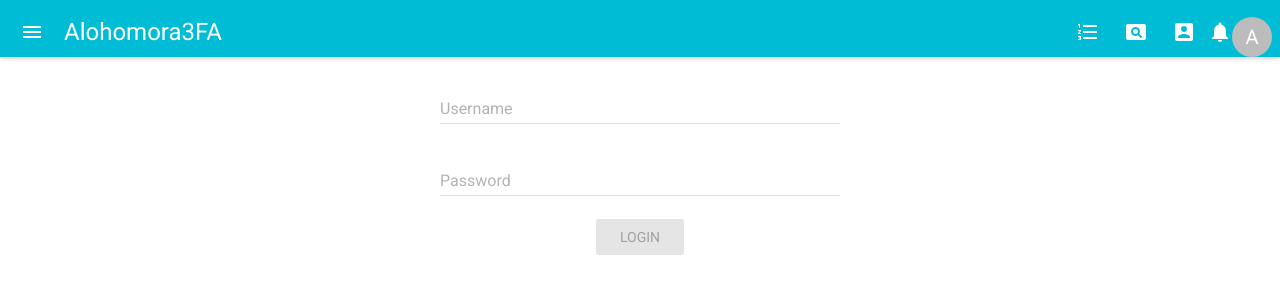
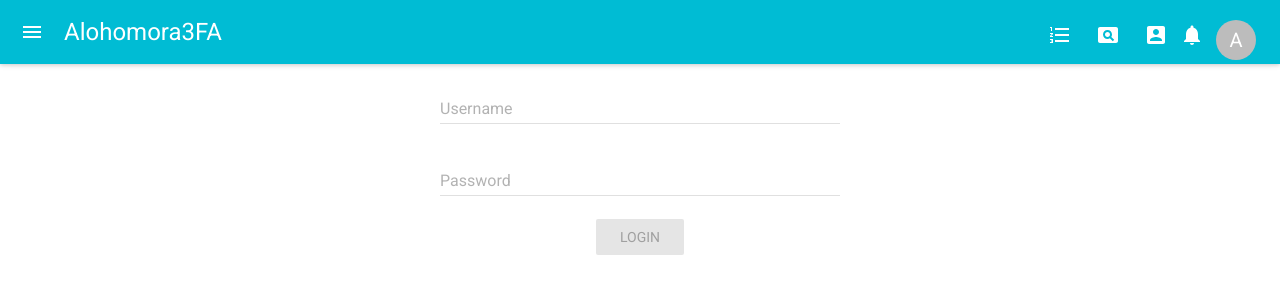
Before and after one commit to TheBigBangTeam/Alohomora-3FA, a React (Create React App) app in the folder client/: page / in a window 1280 px wide. Shown: the top 300 px of the page. Built offline with nearby package versions, Linux system fonts and the light colour scheme.

Commit message:
Fixed Avatar Issue
Fixed an issue where the avatar could not fit properly in the navbar

```diff
--- a/client/src/components/Header.js
+++ b/client/src/components/Header.js
@@ -30,17 +30,14 @@ class Header extends Component {
         position: 'fixed',
         top: 0,
         overflow: 'hidden',
-        maxHeight: 57
       },
       menuButton: {
         marginLeft: 10
       },
       iconsRightContainer: {
-        marginLeft: 20
+        marginLeft: 20,
+        marginRight: 20
       },
-      avatar: {
-        marginBottom: 15
-      }
     }
 
     return(
@@ -83,11 +80,15 @@ class Header extends Component {
                   <MenuItem key={3} primaryText="Eliminate user"/>
                 </IconMenu>
                 <NotificationsIcon color={white} />
-                <Avatar
-                  style={style.avatar}
-                >
-                  A
-                </Avatar>
+                <IconMenu color={white}
+                  iconButtonElement={
+                    <IconButton>
+                      <Avatar> A </Avatar>
+                    </IconButton>
+                  }
+                  targetOrigin={{horizontal: 'right', vertical: 'top'}}
+                  anchorOrigin={{horizontal: 'right', vertical: 'top'}}
+                />
               </div>
             }
           />
```
